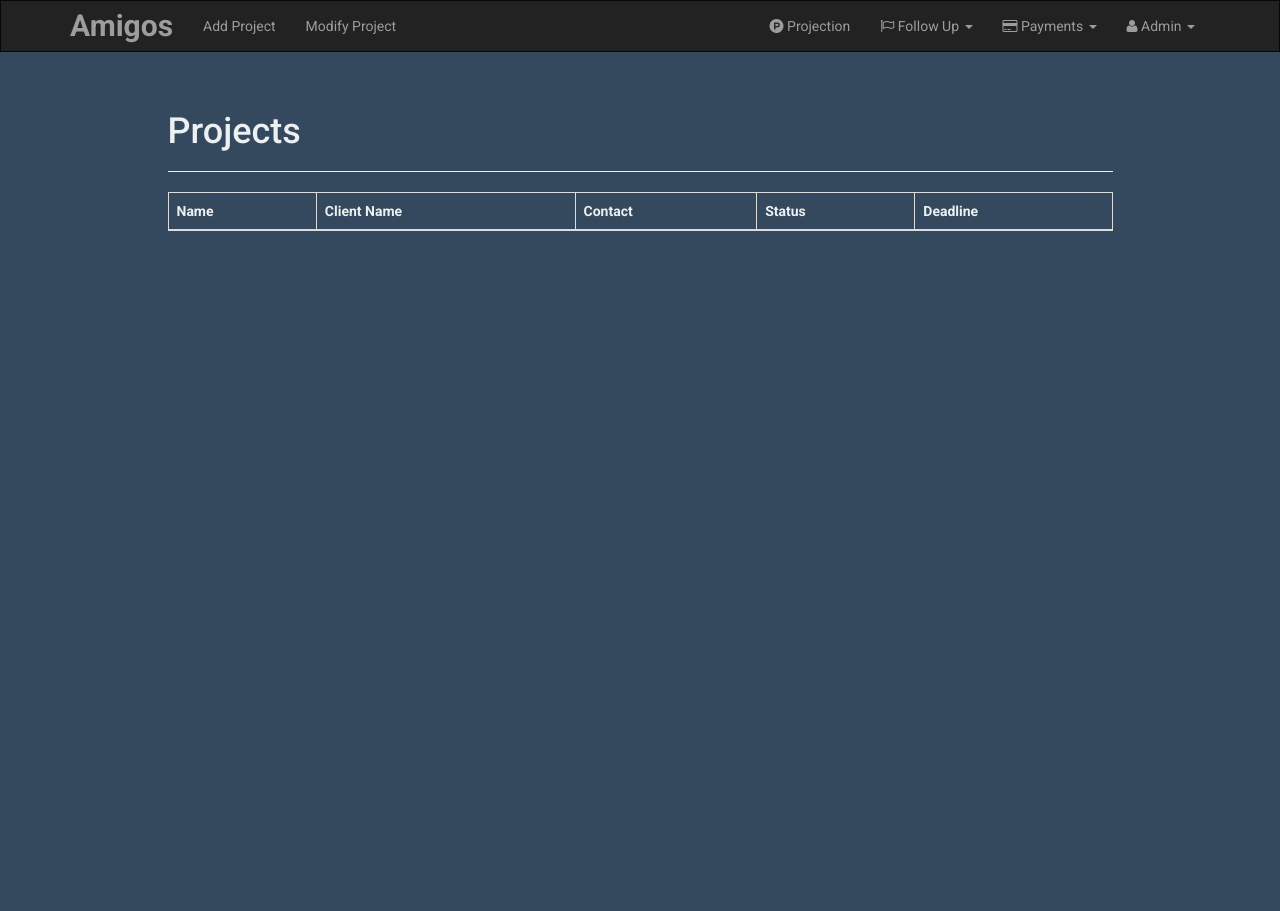
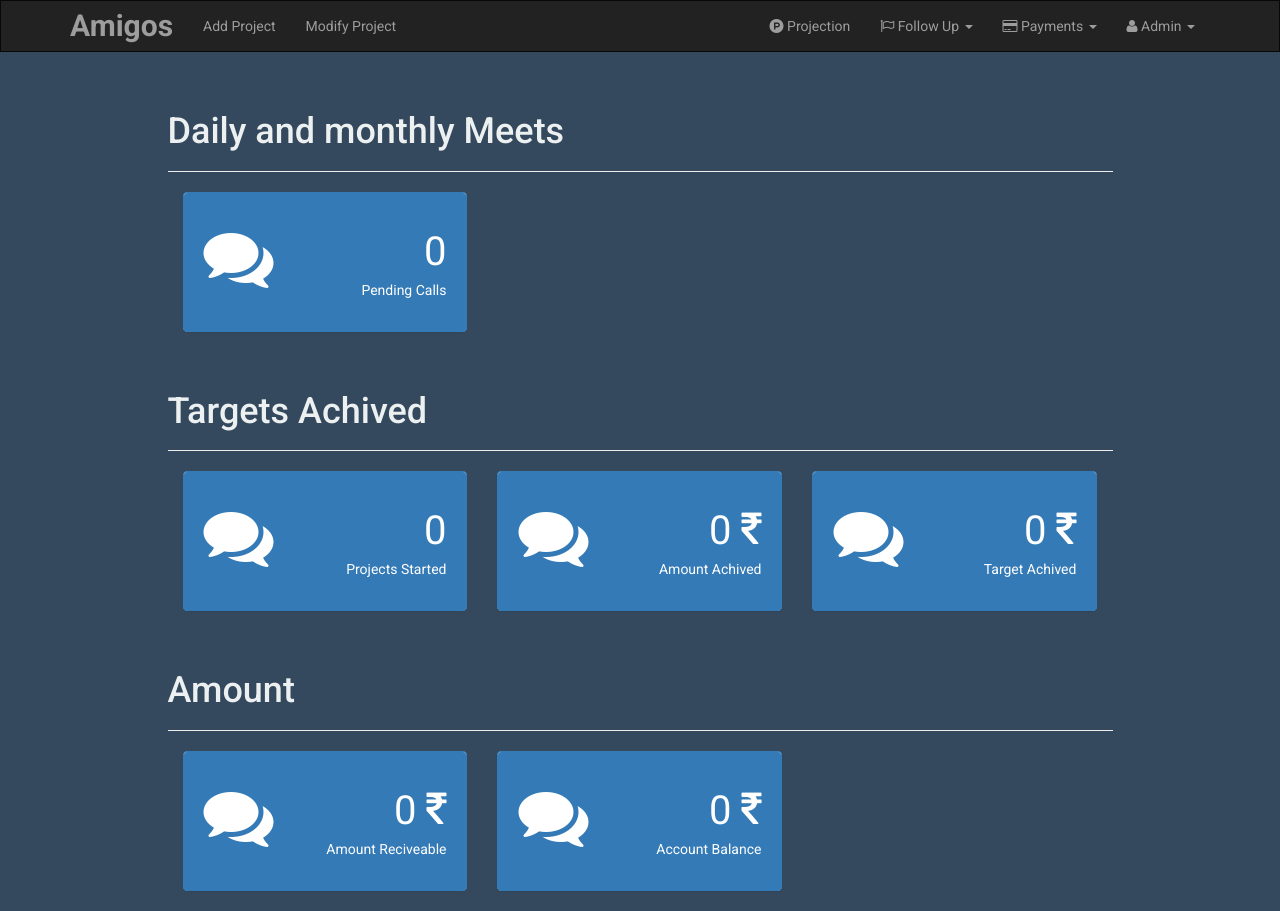
Before and after one commit to aakashdhar/amigoscrm, a PHP site: page / in a window 1280 px wide. Before the commit the page ends 231 px from the top, so only its background shows below. Run offline with PHP 8.4, Linux system fonts and the light colour scheme; tables that the repository leaves empty or names only in its code hold one stand-in row (values such as "Sample post"); data that the repository does not hold is empty.

Commit message:
almost completed index.php

```diff
--- a/css/style.css
+++ b/css/style.css
@@ -21,3 +21,6 @@ body{
  height: 840px;
  box-shadow: 0 4px 8px 0 rgba(0, 0, 0, 0.2), 0 6px 20px 0 rgba(0, 0, 0, 0.19);
 }
+.huge {
+  font-size: 40px;
+}
--- a/index.php
+++ b/index.php
@@ -3,17 +3,154 @@
   <div class="row">
     <div class="col-md-10 col-md-offset-1">
       <div class="page-header">
-        <h1>Projects <small></small></h1>
+        <h1>Daily and monthly Meets</h1>
       </div>
-      <table class="table table-bordered table-striped">
-        <thead>
-          <th>Name</th>
-          <th>Client Name</th>
-          <th>Contact</th>
-          <th>Status</th>
-          <th>Deadline</th>
-        </thead>
-      </table>
+      <?php
+        $month =  date('m');
+        $sql12 = "SELECT COUNT(*) from `tbl_project` WHERE  `status` = 'Pending Calls'";
+        $result_st = mysqli_query($con,$sql12);
+        $rowers = mysqli_fetch_row($result_st);
+       ?>
+      <div class="col-lg-4 col-md-6">
+        <div class="panel panel-primary">
+          <div class="panel-heading" style="padding:30px 20px;">
+            <div class="row">
+              <div class="col-xs-3">
+                  <i class="fa fa-comments fa-5x"></i>
+              </div>
+              <div class="col-xs-9 text-right">
+                  <div class="huge"><?= $rowers[0] ?></div>
+                  <div>Pending Calls</div>
+              </div>
+            </div>
+          </div>
+        </div>
+      </div>
+    </div>
+  </div>
+  <div class="row">
+    <div class="col-md-10 col-md-offset-1">
+      <div class="page-header">
+        <h1>Targets Achived</h1>
+      </div>
+      <!-- projects started starts -->
+      <?php
+        $month =  date('m');
+        $sql2 = "SELECT COUNT(`finalized_amount`) from `tbl_project` WHERE  MONTH(`start_date`) = '$month'";
+        $result_set = mysqli_query($con,$sql2);
+        $row = mysqli_fetch_row($result_set);
+       ?>
+      <div class="col-lg-4 col-md-6">
+        <div class="panel panel-primary">
+          <div class="panel-heading" style="padding:30px 20px;">
+            <div class="row">
+              <div class="col-xs-3">
+                  <i class="fa fa-comments fa-5x"></i>
+              </div>
+              <div class="col-xs-9 text-right">
+                  <div class="huge"><?= $row[0] ?></div>
+                  <div>Projects Started</div>
+              </div>
+            </div>
+          </div>
+        </div>
+      </div>
+      <!-- projects started ends -->
+      <!-- Targets starts -->
+      <?php
+        $month =  date('m');
+        $sql3 = "SELECT SUM(`finalized_amount`) from `tbl_project` WHERE MONTH(`start_date`) = '$month'";
+        $results_set = mysqli_query($con,$sql3);
+        $rows = mysqli_fetch_row($results_set);
+      ?>
+      <div class="col-lg-4 col-md-6">
+        <div class="panel panel-primary">
+          <div class="panel-heading" style="padding:30px 20px;">
+            <div class="row">
+              <div class="col-xs-3">
+                  <i class="fa fa-comments fa-5x"></i>
+              </div>
+              <div class="col-xs-9 text-right">
+                  <div class="huge"><?= number_format($rows[0]) ?>  <i class="fa fa-rupee"></i></div>
+                  <div>Amount Achived</div>
+              </div>
+            </div>
+          </div>
+        </div>
+      </div>
+      <!-- targets end -->
+      <!-- Achive starts -->
+      <?php
+        $month =  date('F Y');
+        $sql4 = "SELECT `overall_total` from `tbl_projection` WHERE `projection_time` like '$month'";
+        $resul_set = mysqli_query($con,$sql4);
+        $rowss = mysqli_fetch_row($resul_set);
+      ?>
+      <div class="col-lg-4 col-md-6">
+        <div class="panel panel-primary">
+          <div class="panel-heading" style="padding:30px 20px;">
+            <div class="row">
+              <div class="col-xs-3">
+                  <i class="fa fa-comments fa-5x"></i>
+              </div>
+              <div class="col-xs-9 text-right">
+                  <div class="huge"><?= number_format($rowss[0]) ?>  <i class="fa fa-rupee"></i></div>
+                  <div>Target Achived</div>
+              </div>
+            </div>
+          </div>
+        </div>
+      </div>
+      <!-- achive end -->
+    </div>
+  </div>
+  <div class="row">
+    <div class="col-md-10 col-md-offset-1">
+      <div class="page-header">
+        <h1>Amount</h1>
+      </div>
+      <?php
+        $month =  date('m');
+        $sql5 = "SELECT SUM(`amt_due`) from `tbl_project` WHERE MONTH(`start_date`) = '$month'";
+        $resu_set = mysqli_query($con,$sql5);
+        $ro = mysqli_fetch_row($resu_set);
+      ?>
+      <div class="col-lg-4 col-md-6">
+        <div class="panel panel-primary">
+          <div class="panel-heading" style="padding:30px 20px;">
+            <div class="row">
+              <div class="col-xs-3">
+                  <i class="fa fa-comments fa-5x"></i>
+              </div>
+              <div class="col-xs-9 text-right">
+                  <div class="huge"><?= number_format($ro[0]) ?>  <i class="fa fa-rupee"></i></div>
+                  <div>Amount Reciveable</div>
+              </div>
+            </div>
+          </div>
+        </div>
+      </div>
+      <?php
+        $month =  date('m');
+        $sql5 = "SELECT SUM(`opening_balance`) from `tbl_bank`";
+        $res_set = mysqli_query($con,$sql5);
+        $rower = mysqli_fetch_row($res_set);
+      ?>
+      <div class="col-lg-4 col-md-6">
+        <div class="panel panel-primary">
+          <div class="panel-heading" style="padding:30px 20px;">
+            <div class="row">
+              <div class="col-xs-3">
+                  <i class="fa fa-comments fa-5x"></i>
+              </div>
+              <div class="col-xs-9 text-right">
+                  <div class="huge"><?= number_format($rower[0]) ?>  <i class="fa fa-rupee"></i></div>
+                  <div>Account Balance</div>
+              </div>
+            </div>
+          </div>
+        </div>
+      </div>
     </div>
   </div>
 </div>
```
